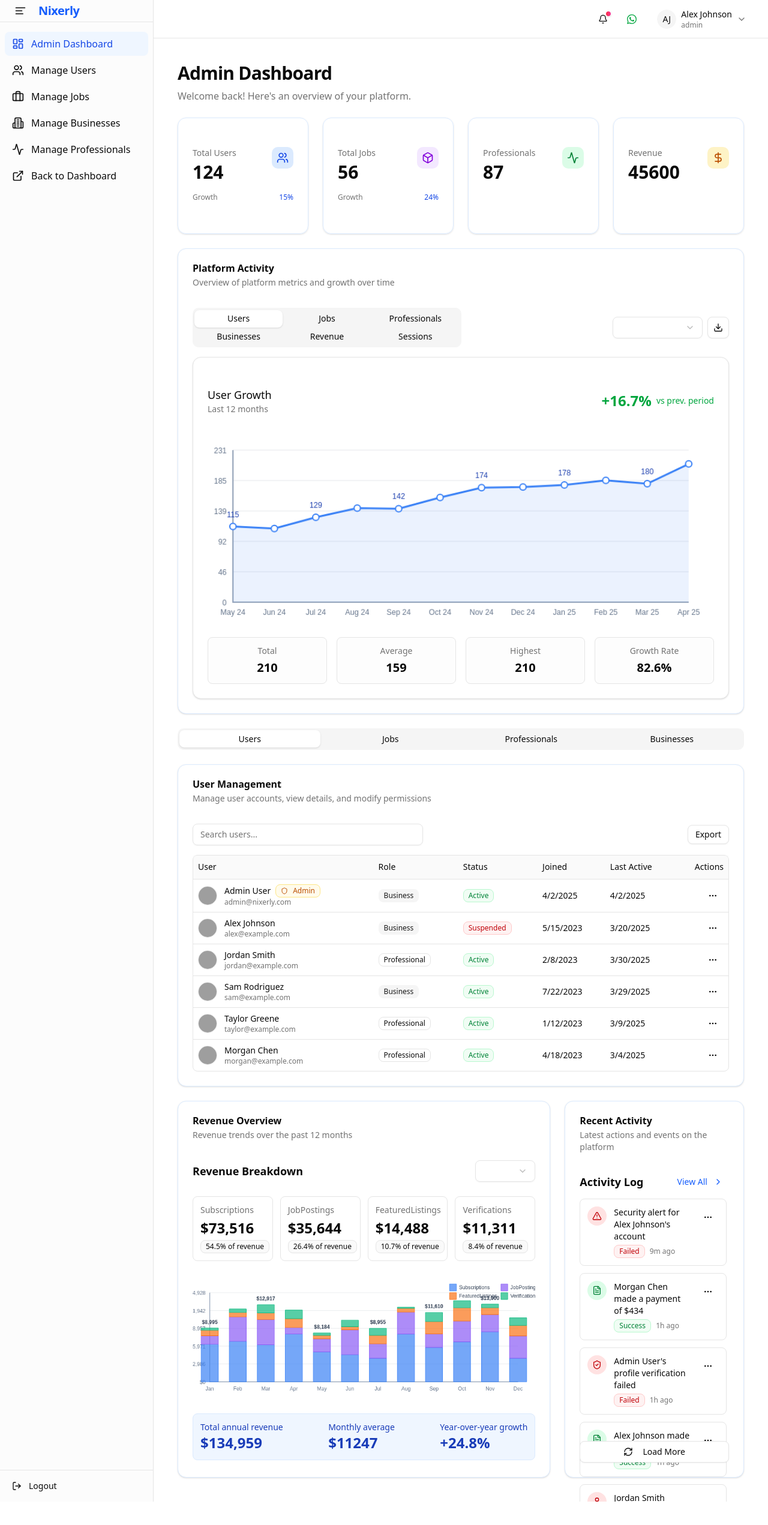
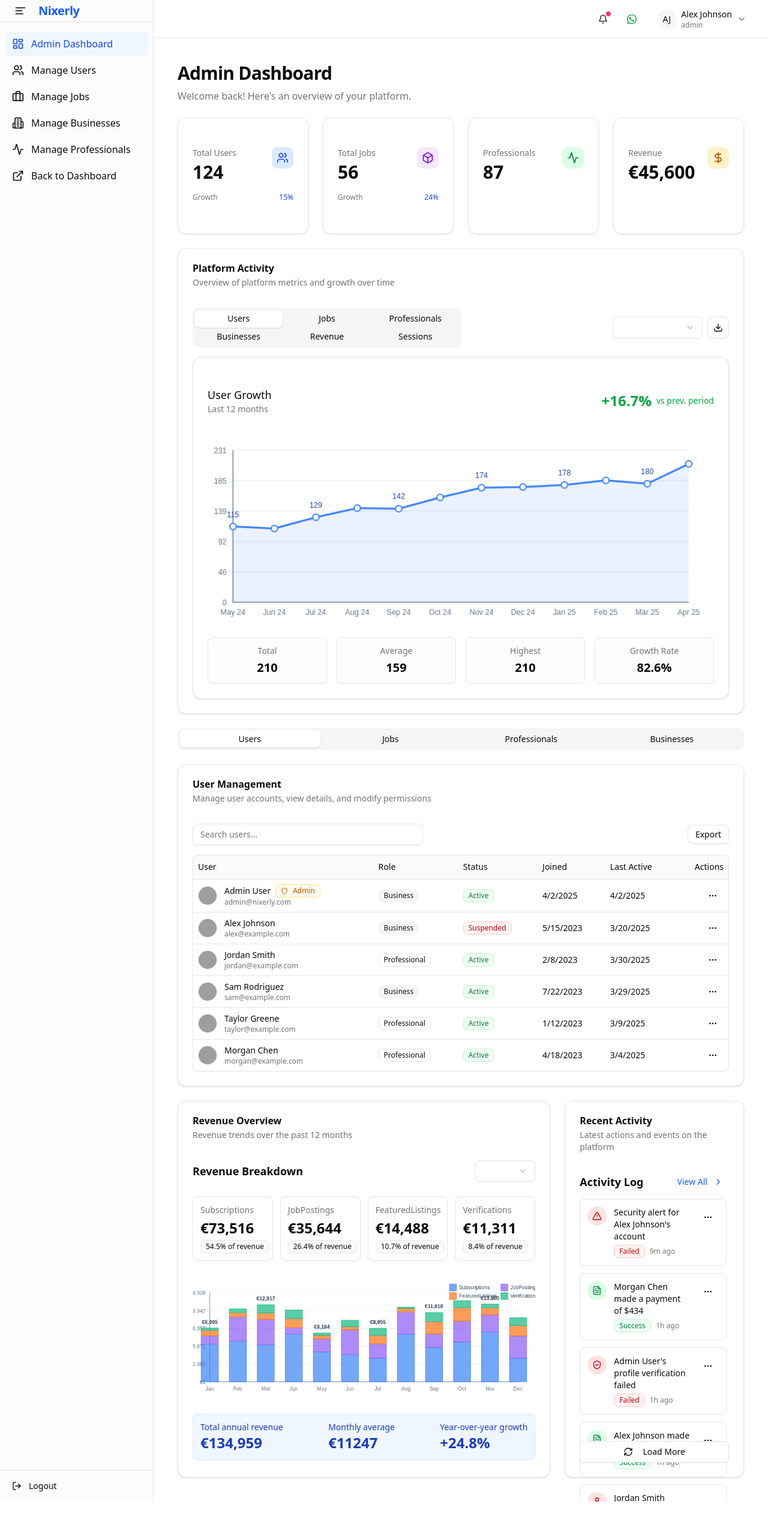
Before and after one commit to AnthonyF24/nixerly-2025, a Next.js app: page /dashboard/admin in a window 1280 px wide. Shown: the top 2542 px of the page at 60% size. Built offline with nearby package versions, Linux system fonts and the light colour scheme; grey boxes are pictures that could not be loaded.

Commit message:
more teething issues with the admin dashboard

```diff
--- a/src/components/admin/AdminPlatformStats.tsx
+++ b/src/components/admin/AdminPlatformStats.tsx
@@ -217,7 +217,7 @@ const AdminPlatformStats = () => {
       case "businesses":
         return "Business Accounts";
       case "revenue":
-        return "Revenue ($)";
+        return "Revenue (€)";
       case "sessions":
         return "Platform Sessions";
       default:
@@ -289,8 +289,8 @@ const AdminPlatformStats = () => {
               <div className="text-center">
                 <div className="text-sm font-medium text-muted-foreground">Total</div>
                 <div className="text-xl font-bold mt-1">
-                  {activeTab === "revenue" ? "$" : ""}
-                  {mockChartData[activeTab as keyof typeof mockChartData][11].toLocaleString()}
+                  {activeTab === "revenue" ? "€" : ""}
+                  {mockChartData[activeTab as keyof typeof mockChartData][11].toLocaleString('en-IE')}
                 </div>
               </div>
             </div>
@@ -299,9 +299,9 @@ const AdminPlatformStats = () => {
               <div className="text-center">
                 <div className="text-sm font-medium text-muted-foreground">Average</div>
                 <div className="text-xl font-bold mt-1">
-                  {activeTab === "revenue" ? "$" : ""}
+                  {activeTab === "revenue" ? "€" : ""}
                   {Math.round(mockChartData[activeTab as keyof typeof mockChartData]
-                    .reduce((sum, val) => sum + val, 0) / 12).toLocaleString()}
+                    .reduce((sum, val) => sum + val, 0) / 12).toLocaleString('en-IE')}
                 </div>
               </div>
             </div>
@@ -310,8 +310,8 @@ const AdminPlatformStats = () => {
               <div className="text-center">
                 <div className="text-sm font-medium text-muted-foreground">Highest</div>
                 <div className="text-xl font-bold mt-1">
-                  {activeTab === "revenue" ? "$" : ""}
-                  {Math.max(...mockChartData[activeTab as keyof typeof mockChartData]).toLocaleString()}
+                  {activeTab === "revenue" ? "€" : ""}
+                  {Math.max(...mockChartData[activeTab as keyof typeof mockChartData]).toLocaleString('en-IE')}
                 </div>
               </div>
             </div>
--- a/src/components/admin/AdminRevenueChart.tsx
+++ b/src/components/admin/AdminRevenueChart.tsx
@@ -100,7 +100,7 @@ const AdminRevenueChart = () => {
       for (let i = 0; i <= 5; i++) {
         const value = Math.round(maxValue * i / 5);
         const y = padding + chartHeight - (i * chartHeight / 5);
-        ctx.fillText('$' + value.toLocaleString(), padding - 10, y + 5);
+        ctx.fillText('€' + value.toLocaleString('en-IE'), padding - 10, y + 5);
       }
 
       // Draw stacked bar chart
@@ -141,7 +141,7 @@ const AdminRevenueChart = () => {
 
         // Only add totals on even months to avoid overcrowding
         if (monthIndex % 2 === 0) {
-          ctx.fillText('$' + totalRevenue.toLocaleString(), centerX, y - 10);
+          ctx.fillText('€' + totalRevenue.toLocaleString('en-IE'), centerX, y - 10);
         }
       });
 
@@ -218,7 +218,7 @@ const AdminRevenueChart = () => {
         {revenueBreakdown.map(({ source, total, percentage }) => (
           <div key={source} className="flex flex-col rounded-md border p-3">
             <div className="text-sm text-muted-foreground mb-1 capitalize">{source}</div>
-            <div className="text-2xl font-bold">${total.toLocaleString()}</div>
+            <div className="text-2xl font-bold">€{total.toLocaleString('en-IE')}</div>
             <div className="mt-1 flex items-center">
               <Badge variant="outline" className="text-xs bg-muted/50">
                 {percentage}% of revenue
@@ -235,11 +235,11 @@ const AdminRevenueChart = () => {
       <div className="flex justify-between items-center p-3 rounded-md bg-blue-50 border border-blue-100">
         <div className="text-blue-800">
           <div className="text-sm font-medium">Total annual revenue</div>
-          <div className="text-2xl font-bold">${totalRevenue.toLocaleString()}</div>
+          <div className="text-2xl font-bold">€{totalRevenue.toLocaleString('en-IE')}</div>
         </div>
         <div className="text-blue-800">
           <div className="text-sm font-medium">Monthly average</div>
-          <div className="text-2xl font-bold">${(totalRevenue / 12).toFixed(0).toLocaleString()}</div>
+          <div className="text-2xl font-bold">€{(totalRevenue / 12).toFixed(0).toLocaleString('en-IE')}</div>
         </div>
         <div className="text-blue-800">
           <div className="text-sm font-medium">Year-over-year growth</div>
--- a/src/components/dashboard/DashboardStats.tsx
+++ b/src/components/dashboard/DashboardStats.tsx
@@ -32,7 +32,9 @@ const DashboardStat = ({
         <div className="flex justify-between items-start">
           <div>
             <p className="text-sm font-medium text-muted-foreground">{title}</p>
-            <h3 className="text-3xl font-bold mt-1">{value}</h3>
+            <h3 className="text-3xl font-bold mt-1">
+              {title === "Revenue" ? `€${value.toLocaleString('en-IE')}` : value}
+            </h3>
           </div>
           <div className={`p-2 ${iconColorClass} rounded-lg`}>
             <Icon className="h-5 w-5" />
```
